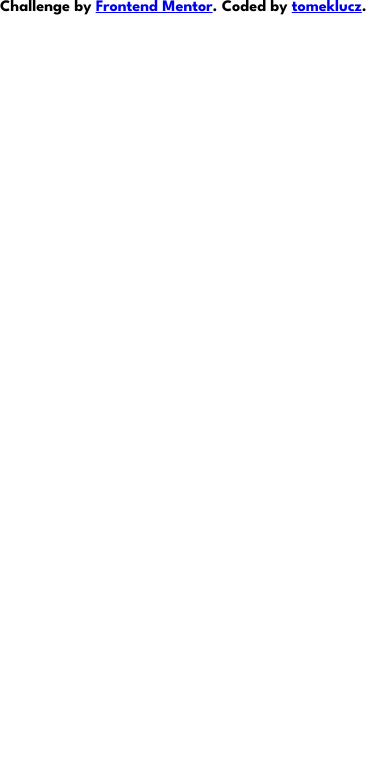
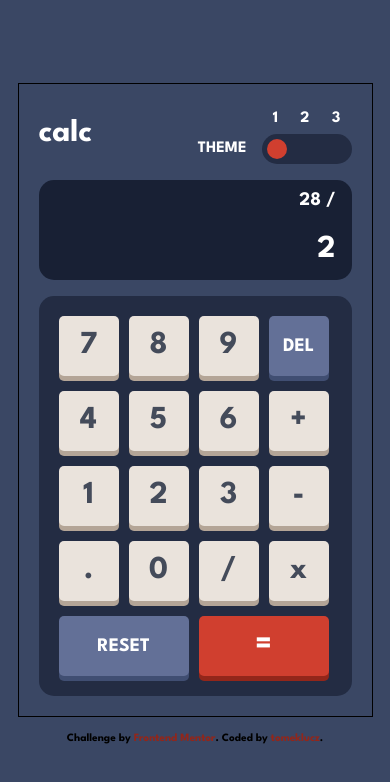
Before and after one commit to tomeklucz/FM-calculator-app, a plain HTML site: page index.html in a window 390 px wide. Drawn offline with Linux system fonts and the light colour scheme.

Commit message:
mobile theme01 design finished

```diff
--- a/index.html
+++ b/index.html
@@ -16,6 +16,48 @@
     <title>Frontend Mentor | Calculator app</title>
   </head>
   <body>
+    <main>
+      <div class="upper-container">
+        <h1>calc</h1>
+        <span>theme</span>
+        <div class="theme-container">
+          <div class="theme-labels">
+            <label for="theme01">1</label>
+            <label for="theme02">2</label>
+            <label for="theme03">3</label>
+          </div>
+          <div class="theme-inputs">
+            <input type="radio" id="theme01" checked />
+            <input type="radio" id="theme02" />
+            <input type="radio" id="theme03" />
+          </div>
+        </div>
+      </div>
+      <div class="screen-container">
+        <div class="upper-screen">28 /</div>
+        <div class="main-screen">2</div>
+      </div>
+      <div class="btns-container">
+        <button class="btn-calc">7</button>
+        <button class="btn-calc">8</button>
+        <button class="btn-calc">9</button>
+        <button class="btn-calc btn-delete">del</button>
+        <button class="btn-calc">4</button>
+        <button class="btn-calc">5</button>
+        <button class="btn-calc">6</button>
+        <button class="btn-calc">+</button>
+        <button class="btn-calc">1</button>
+        <button class="btn-calc">2</button>
+        <button class="btn-calc">3</button>
+        <button class="btn-calc">-</button>
+        <button class="btn-calc">.</button>
+        <button class="btn-calc">0</button>
+        <button class="btn-calc">/</button>
+        <button class="btn-calc">x</button>
+        <button class="btn-main btn-delete btn-reset">reset</button>
+        <button class="btn-main btn-perform">=</button>
+      </div>
+    </main>
     <footer>
       Challenge by
       <a href="https://www.frontendmentor.io?ref=challenge" target="_blank"
--- a/style.css
+++ b/style.css
@@ -7,6 +7,17 @@
   box-sizing: border-box;
   margin: 0;
   padding: 0;
+}
+
+button,
+input {
+  background: none;
+  color: inherit;
+  border: none;
+  padding: 0;
+  font: inherit;
+  cursor: pointer;
+  outline: inherit;
 }
 
 /* VARIABLES */
@@ -25,7 +36,7 @@
   --th01-key-bg-orange: hsl(30, 25%, 89%);
   --th01-key-shadow-orange: hsl(28, 16%, 65%);
   --th01-text-blue: hsl(221, 14%, 31%);
-  --th01-text-white: hsl(0, 0, 100%);
+  --th01-text-white: hsl(0, 0%, 100%);
   /* THEME 2 */
   --th02-bg-main: hsl(0, 0%, 90%);
   --th02-bg-toggle: hsl(0, 5%, 81%);
@@ -37,7 +48,7 @@
   --th02-key-bg-yellow: hsl(45, 7%, 89%);
   --th02-key-shadow-yellow: hsl(35, 11%, 61%);
   --th02-text-yellow: hsl(60, 10%, 19%);
-  --th02-text-white: hsl(0, 0, 100%);
+  --th02-text-white: hsl(0, 0%, 100%);
   /* THEME 3 */
   --th03-bg-main: hsl(268, 75%, 9%);
   --th03-bg-toggle-screen: hsl(268, 71%, 12%);
@@ -49,10 +60,164 @@
   --th03-key-shadow-magenta: hsl(290, 70%, 36%);
   --th03-text-yellow: hsl(52, 100%, 62%);
   --th03-text-blue: hsl(198, 20%, 13%);
-  --th03-text-white: hsl(0, 0, 100%);
+  --th03-text-white: hsl(0, 0%, 100%);
 }
 
 body {
   font-family: "League Spartan", sans-serif;
+  min-height: 100vh;
   font-weight: 700;
+  display: flex;
+  flex-direction: column;
+  justify-content: center;
+  align-items: center;
+  text-align: center;
+  background-color: var(--th01-bg-main);
+  font-size: var(--font-size);
+  line-height: 1;
 }
+
+main {
+  padding: 20px;
+  width: 355px;
+  border: 1px solid black;
+}
+
+.upper-container {
+  height: 60px;
+  display: flex;
+  justify-content: space-between;
+  align-items: center;
+  color: var(--th01-text-white);
+}
+
+.upper-container > h1 {
+  font-size: var(--font-size);
+}
+
+.upper-container > span {
+  position: relative;
+  top: 15px;
+  margin-right: 15px;
+  justify-self: flex-end;
+  margin-left: auto;
+  font-size: calc(0.5 * var(--font-size));
+  text-transform: uppercase;
+}
+
+.theme-container {
+  width: 90px;
+  display: flex;
+  flex-direction: column;
+}
+
+.theme-labels {
+  font-size: calc(0.5 * var(--font-size));
+  width: 100%;
+  height: 30px;
+  display: flex;
+  justify-content: space-around;
+  align-items: center;
+}
+
+.theme-inputs {
+  display: flex;
+  justify-content: space-around;
+  align-items: center;
+  width: 100%;
+  height: 30px;
+  border-radius: 15px;
+  background-color: var(--th01-bg-toggle);
+}
+
+input[type="radio"] {
+  appearance: none;
+  width: 20px;
+  height: 20px;
+  border-radius: 50%;
+  cursor: pointer;
+}
+
+input[type="radio"]:checked {
+  background-color: var(--th01-key-bg-red);
+}
+
+.screen-container {
+  background-color: var(--th01-bg-screen);
+  color: var(--th01-text-white);
+  margin: 1rem 0;
+  height: 100px;
+  border-radius: 15px;
+}
+
+.upper-screen {
+  height: 40%;
+  display: flex;
+  align-items: center;
+  justify-content: flex-end;
+  padding-right: 1rem;
+  font-size: calc(0.6 * var(--font-size));
+}
+
+.main-screen {
+  height: 60%;
+  display: flex;
+  align-items: center;
+  justify-content: flex-end;
+  padding-right: 1rem;
+}
+
+.btns-container {
+  display: grid;
+  grid-template-rows: repeat(5, 60px);
+  grid-template-columns: repeat(4, 60px);
+  grid-row-gap: 15px;
+  grid-column-gap: 10px;
+  background-color: var(--th01-bg-toggle);
+  padding: 20px;
+  border-radius: 15px;
+}
+
+.btn-calc {
+  color: var(--th01-text-blue);
+  background-color: var(--th01-key-bg-orange);
+  border-radius: 5px;
+  box-shadow: 0px 5px 0px 0px var(--th01-key-shadow-orange);
+}
+
+.btn-delete {
+  text-transform: uppercase;
+  font-size: calc(0.6 * var(--font-size));
+  color: var(--th01-text-white);
+  background-color: var(--th01-key-bg-blue);
+  box-shadow: 0px 5px 0px 0px var(--th01-key-shadow-blue);
+}
+
+.btn-reset {
+  border-radius: 5px;
+  grid-column: 1 / 3;
+}
+
+.btn-perform {
+  border-radius: 5px;
+  grid-column: 3 / 5;
+  color: var(--th01-text-white);
+  background-color: var(--th01-key-bg-red);
+  box-shadow: 0px 5px 0px 0px var(--th01-key-shadow-red);
+}
+
+/* FOOTER */
+footer {
+  margin: 1rem 0;
+  text-align: center;
+  font-size: 0.7rem;
+}
+
+footer a {
+  text-decoration: none;
+  color: var(--th01-key-shadow-red);
+}
+
+footer a:hover {
+  color: var(--th01-key-bg-red);
+}
```
